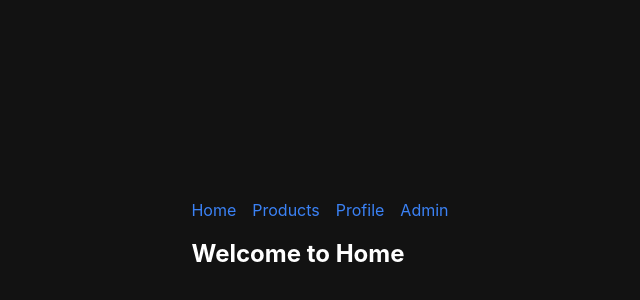
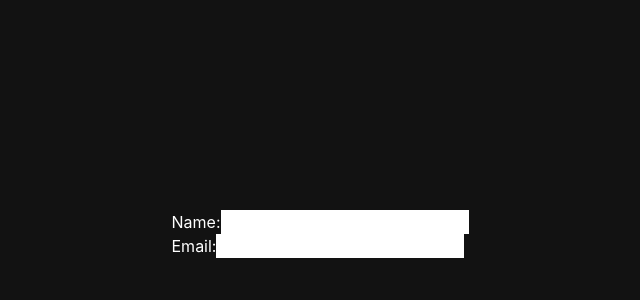
Before and after one commit to Dinuk-A/self-study-react, a React (Create React App) app: page / in a window 1280 px wide. Shown: the part 166-466 px from the top of the page, without its empty margins (320-960 px from the left). Built offline with nearby package versions, Linux system fonts and the light colour scheme.

Commit message:
useID example added

```diff
--- a/src/App.js
+++ b/src/App.js
@@ -1,39 +1,14 @@
 import React from 'react';
-import { BrowserRouter, Routes, Route } from 'react-router-dom';
-// import Layout from './Layout';
-import Layout from './routeEx/LayoutNav';
-import Home from './routeEx/Home';
-import Products from './routeEx/Products';
-import ProductDetail from './routeEx/ProductDetail';
-import ProtectedRoute from './routeEx/ProtectedRoute';
-import Login from './routeEx/Login';
-import Profile from './routeEx/Profile';
-import Admin from './routeEx/Admin';
+
+import UniqueIDs from './components/useIDEx/useID';
 
 
 const App = () => {
   return (
 
-    <BrowserRouter>
-      <Layout>
-        <Routes>
-          <Route path="/" element={<Home />} />
-          <Route path="/products" element={<Products />} />
-          <Route path="/products/:id" element={<ProductDetail />} />
-          <Route path="/login" element={<Login />} />
-          <Route
-            path="/profile"
-            element={
-              <ProtectedRoute>
-                <Profile />
-              </ProtectedRoute>
-            }
-          />
-          <Route path="/admin/*" element={<Admin />} />
-          <Route path="*" element={<h1>404 - Not Found</h1>} />
-        </Routes>
-      </Layout>
-    </BrowserRouter>
+    <>
+    <UniqueIDs></UniqueIDs>
+    </>
   );
 };
 
--- /dev/null
+++ b/src/components/useIDEx/useID.jsx
@@ -0,0 +1,53 @@
+import React, { useId } from 'react';
+
+//inspect the console for to see unique IDs in html tags
+const UniqueIDs = () => {
+
+    //test single useID for both NOT RECOMMENDED 💥
+    const id = useId();
+
+    const singleIdForAllEx = useId();
+
+    //test unique useIDs for each
+    const nameId = useId();
+    const emailId = useId();
+
+    return (
+        <form>
+
+            {/* TEST SINGLE ID FOR BOTH >> NOT RECOMMENDED 💥 */}
+            {/* <div>
+                <label htmlFor={id}>Name:</label>
+                <input type="text" id={id} />
+            </div>
+            <div>
+                <label htmlFor={id}>Email:</label>
+                <input type="email" id={id} />
+            </div> */}
+
+            {/* IF MULTIPLE THINGS ARE HERE AND THEY NEEDED MORE USEID HOOK CALLS, USE A SINGLE USEID IS GOOD(IMPROVE PERFORMANCES) BUT USE FOLLOWING  METHOD ✅ */}
+            <div>
+                <label htmlFor={`${singleIdForAllEx}-name`}>Name:</label>
+                <input type="text" id={`${singleIdForAllEx}-name`} />
+            </div>
+            <div>
+                <label htmlFor={`${singleIdForAllEx}-email`}>Email:</label>
+                <input type="email" id={`${singleIdForAllEx}-email`} />
+            </div>
+
+
+            {/* TEST UNIQUE IDS FOR EACH ✅ */}
+            {/* <div>
+                <label htmlFor={nameId}>Name:</label>
+                <input type="text" id={nameId} />
+            </div>
+            <div>
+                <label htmlFor={emailId}>Email:</label>
+                <input type="email" id={emailId} />
+            </div>
+            <button type="submit">Submit</button> */}
+        </form>
+    );
+};
+
+export default UniqueIDs;
```
